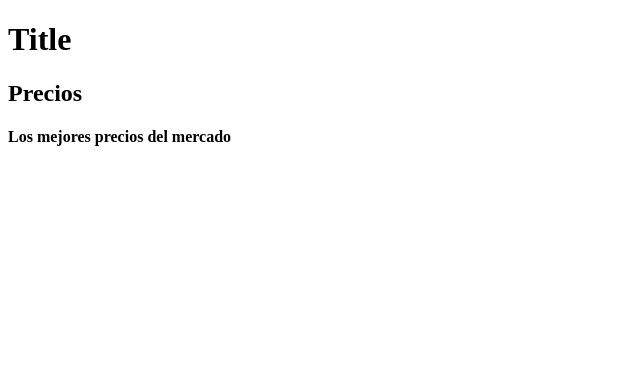
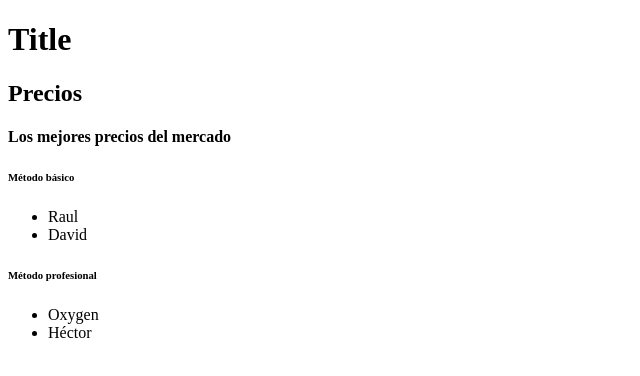
Before and after one commit to hromero99/grupoq, a plain HTML site: page index.html in a window 1280 px wide. Shown: the whole page, without its empty margins (0-640 px from the left). Drawn offline with Linux system fonts and the light colour scheme.

Commit message:
refactor: classname for bem

```diff
--- a/index.html
+++ b/index.html
@@ -9,9 +9,25 @@
     <header>
         <h1>Title</h1>
     </header>
-    <section>
-        <h2>Precios</h2>
-        <h4>Los mejores precios del mercado</h4>
+    <section class="pricing">
+        <h2 class="pricing__title">Precios</h2>
+        <h4 class="priting__subtitle">Los mejores precios del mercado</h4>
+
+        <div class="pricing__pricingArticle">
+            <h6 class="pricingArticle__title"> Método básico</h6>
+            <ul class="pricingArticle__CompanyList">
+                <li class="pricingArticle__CompanyList__item">Raul</li>
+                <li class="pricingArticle__CompanyList__item">David</li>
+            </ul>
+        </div>
+
+        <div class="pricing__pricingArticle">
+            <h6 class="pricingArticle__title"> Método profesional</h6>
+            <ul class="pricingArticle__CompanyList">
+                <li class="pricingArticle__CompanyList__item">Oxygen</li>
+                <li class="pricingArticle__CompanyList__item">Héctor</li>
+            </ul>
+        </div>
     </section>
 </body>
 </html>
```
